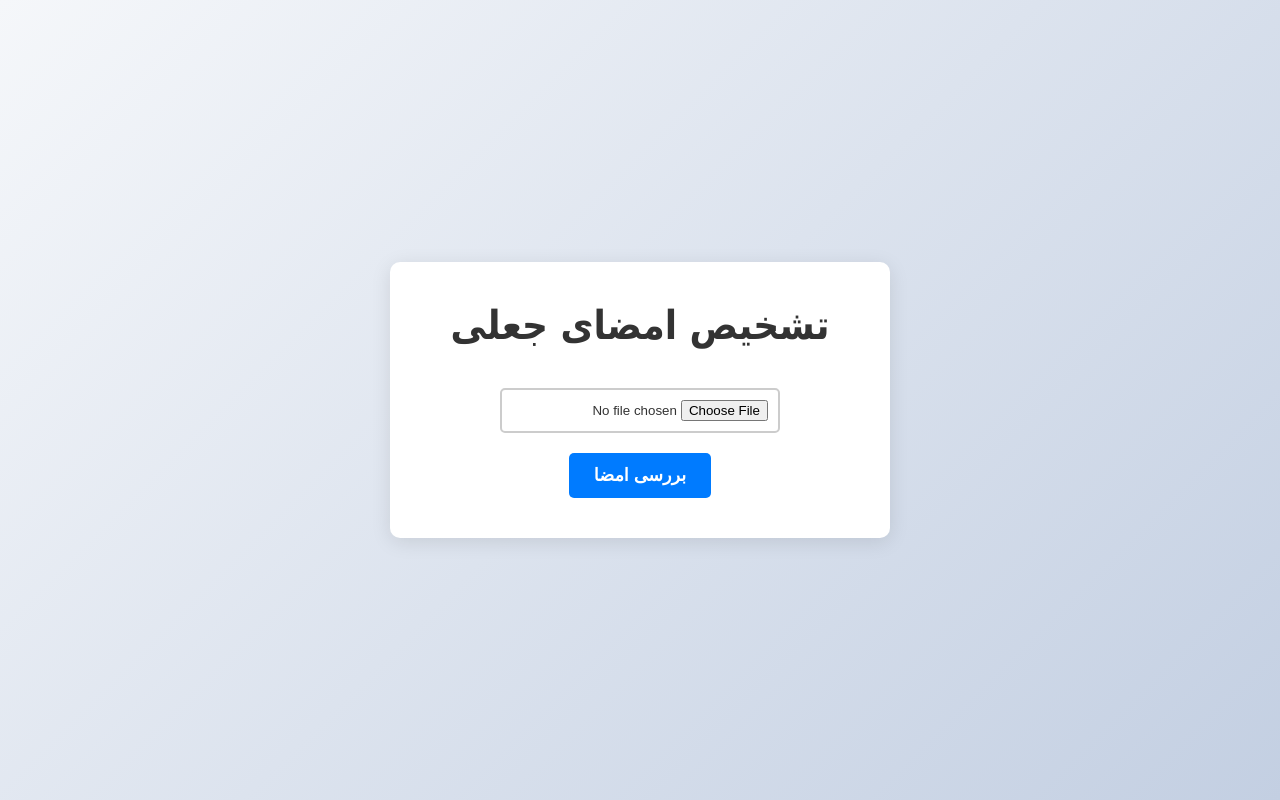
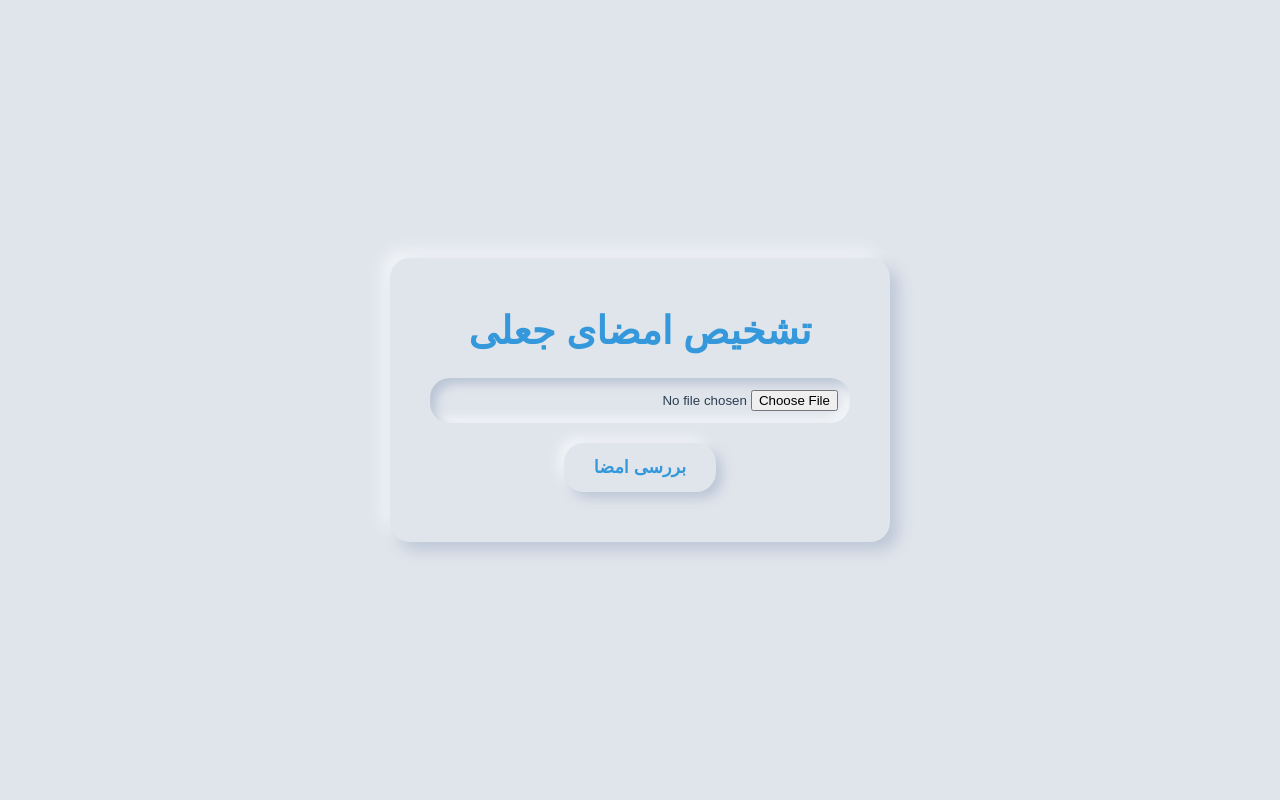
Before and after one commit to Amir-Der/signature-verification-app, a Flask app: page / in a window 1280 px wide. Run offline with Flask 3, Linux system fonts and the light colour scheme; parts of the project's set-up code (start-up, migrations or seed data) failed here and were passed over; some web fonts are replaced.

Commit message:
Update style.css

```diff
--- a/static/style.css
+++ b/static/style.css
@@ -1,138 +1,125 @@
-/* Load Iran Sans font */
+/* جذاب‌ترین استایل با فونت ایران سنس و طراحی نئومورفیک شیک */
 @font-face {
   font-family: 'IRANSansWeb';
-    src: url('/static/fonts/IRANSansWeb Medium.ttf') format('truetype');
+  src: url('/static/fonts/IRANSansWeb.woff2') format('woff2'),
+       url('/static/fonts/IRANSansWeb.woff') format('woff');
   font-weight: normal;
   font-style: normal;
 }
-@font-face {
-    font-family: 'IRANSansWeb';
-    src: url('/static/fonts/IRANSansWeb Bold.ttf') format('truetype');
-    font-weight: bold;
-    font-style: normal;
+
+:root {
+  --bg-color: #e0e5ec;
+  --primary: #3498db;
+  --accent: #2c3e50;
+  --light-shadow: rgba(255, 255, 255, 0.6);
+  --dark-shadow: rgba(163, 177, 198, 0.6);
+  --radius: 20px;
+  --transition: 0.3s ease;
 }
 
-/* Reset default styles */
 * {
   margin: 0;
   padding: 0;
   box-sizing: border-box;
+  font-family: 'IRANSansWeb', sans-serif;
 }
 
-/* Body */
 body {
-    font-family: 'IRANSans', Tahoma, sans-serif;
-    background: linear-gradient(135deg, #f5f7fa, #c3cfe2);
-    color: #333;
-    padding: 20px;
+  background: var(--bg-color);
   display: flex;
   justify-content: center;
   align-items: center;
   height: 100vh;
-    min-height: 100vh;
   direction: rtl;
+  color: var(--accent);
 }
 
-/* Container for content */
 .container {
-    background: white;
-    border-radius: 10px;
-    box-shadow: 0 4px 20px rgba(0, 0, 0, 0.1);
-    padding: 40px 50px;
+  background: var(--bg-color);
+  border-radius: var(--radius);
+  box-shadow: 8px 8px 16px var(--dark-shadow), -8px -8px 16px var(--light-shadow);
+  padding: 50px 40px;
+  max-width: 500px;
+  width: 100%;
   text-align: center;
-    width: 100%;
-    max-width: 500px;
+  animation: popUp 0.6s ease-out;
 }
 
-/* Heading */
-h1 {
-    font-size: 2.5rem;
-    color: #333;
-    margin-bottom: 20px;
-    font-weight: 700;
+@keyframes popUp {
+  0% { transform: scale(0.9); opacity: 0; }
+  100% { transform: scale(1); opacity: 1; }
 }
 
-/* File input style */
-input[type="file"] {
-    margin-top: 20px;
-    padding: 10px;
-    width: 70%;
-    border: 2px solid #ccc;
-    border-radius: 5px;
-    outline: none;
-    transition: border-color 0.3s ease;
-    font-family: 'IRANSans', sans-serif;
+h1 {
+  font-size: 2.4rem;
+  margin-bottom: 25px;
+  font-weight: bold;
+  color: var(--primary);
 }
 
-input[type="file"]:hover {
-    border-color: #6c757d;
+input[type="file"] {
+  padding: 12px;
+  border: none;
+  border-radius: var(--radius);
+  box-shadow: inset 6px 6px 10px var(--dark-shadow), inset -6px -6px 10px var(--light-shadow);
+  background: var(--bg-color);
+  color: var(--accent);
+  width: 100%;
+  margin-bottom: 20px;
+  cursor: pointer;
+  transition: var(--transition);
 }
 
-input[type="file"]:focus {
-    border-color: #007bff;
-}
-
-/* Submit button style */
 button {
-    margin-top: 20px;
-    padding: 12px 25px;
-    background-color: #007bff;
-    color: white;
+  padding: 14px 30px;
   border: none;
-    border-radius: 5px;
+  border-radius: var(--radius);
+  background: var(--bg-color);
+  color: var(--primary);
   font-size: 1.1rem;
   font-weight: bold;
+  box-shadow: 6px 6px 12px var(--dark-shadow), -6px -6px 12px var(--light-shadow);
   cursor: pointer;
-    transition: background-color 0.3s ease;
-    font-family: 'IRANSans', sans-serif;
+  transition: all 0.2s ease-in-out;
 }
 
 button:hover {
-    background-color: #0056b3;
+  transform: translateY(-3px);
+  box-shadow: 4px 4px 10px var(--dark-shadow), -4px -4px 10px var(--light-shadow);
 }
 
-/* Result box */
 .result {
-    margin-top: 20px;
-    font-size: 1.2rem;
+  margin-top: 25px;
+  padding: 15px;
+  font-size: 1.3rem;
   font-weight: 600;
+  border-radius: var(--radius);
+  background: var(--bg-color);
+  box-shadow: inset 6px 6px 12px var(--dark-shadow), inset -6px -6px 12px var(--light-shadow);
+  animation: fadeIn 1s ease-in-out;
 }
 
 .result.positive {
-    color: green;
+  color: #27ae60;
 }
 
 .result.negative {
-    color: red;
-}
-
-/* Animation for result text */
-.result {
-    animation: fadeIn 1s ease-out;
+  color: #e74c3c;
 }
 
 @keyframes fadeIn {
-    0% {
-        opacity: 0;
-        transform: translateY(20px);
-    }
-    100% {
-        opacity: 1;
-        transform: translateY(0);
-    }
+  from { opacity: 0; transform: translateY(15px); }
+  to { opacity: 1; transform: translateY(0); }
 }
 
-/* Footer */
 footer {
-    text-align: center;
-    font-size: 0.9rem;
-    color: #555;
-    margin-top: 30px;
-    font-family: 'IRANSans', sans-serif;
+  margin-top: 40px;
+  font-size: 0.85rem;
+  color: #777;
 }
 
 footer a {
-    color: #007bff;
+  color: var(--primary);
   text-decoration: none;
 }
 
```
Lines whose indentation alone changed are shown as unchanged.
